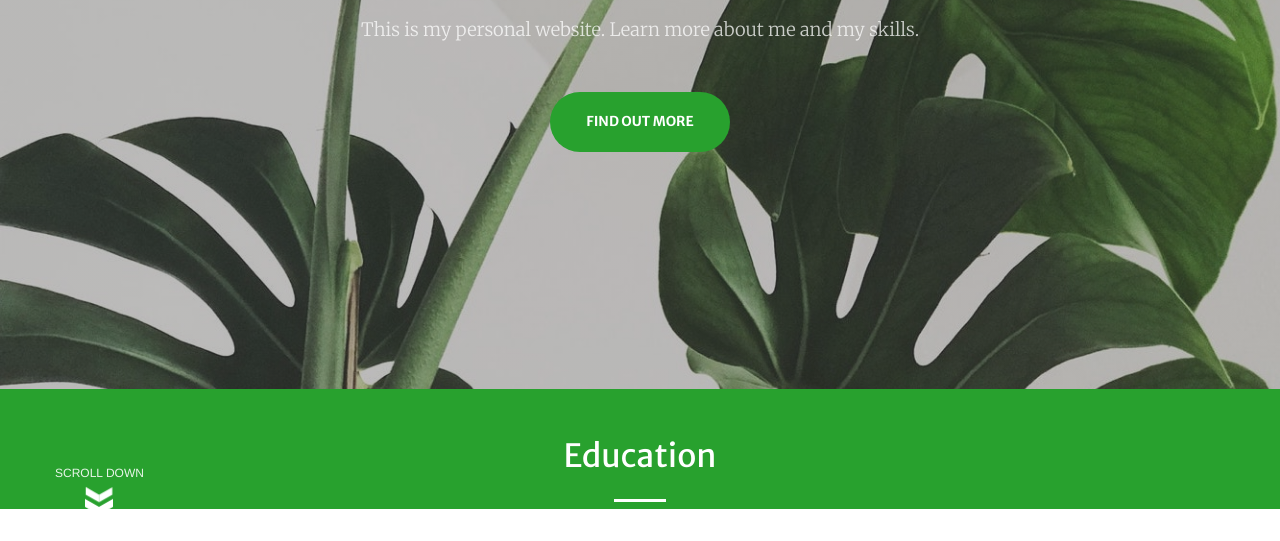
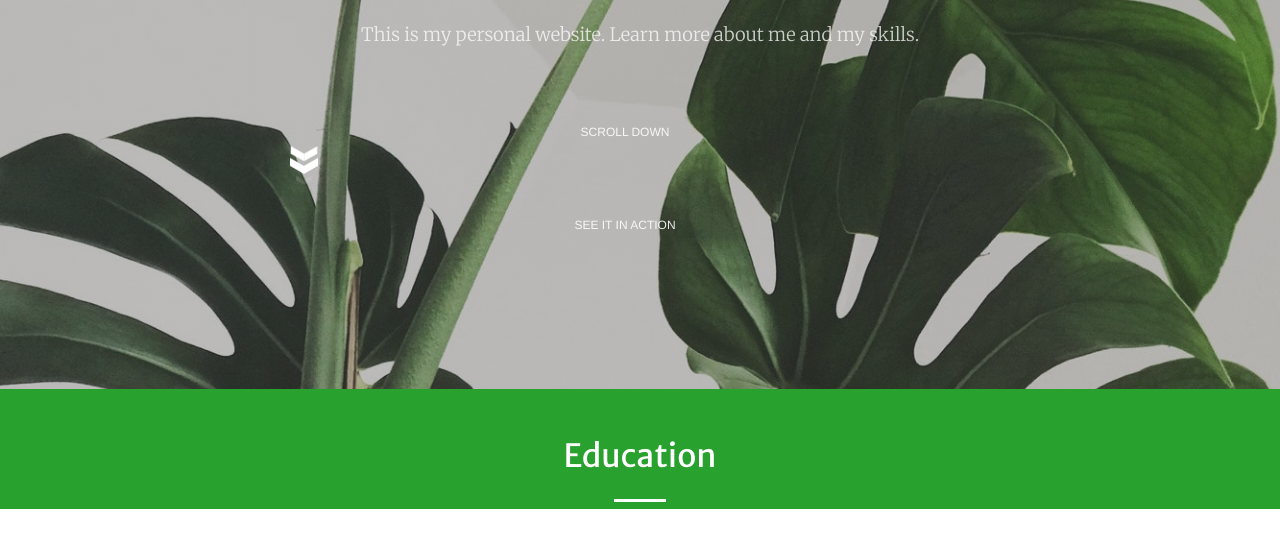
Before and after one commit to singhp1992/bts-personal, a website with bundled scripts: page index.html in a window 1280 px wide. Shown: the part 411-952 px from the top of the page. Built offline with nearby package versions, Linux system fonts and the light colour scheme.

Commit message:
putting scroll div in replacement of the button

```diff
--- a/index.html
+++ b/index.html
@@ -70,16 +70,16 @@
         </div>
         <div class="col-lg-8 align-self-baseline">
           <p class="text-white-75 font-weight-light mb-5">This is my personal website. Learn more about me and my skills.</p>
-          <a class="btn btn-primary btn-xl js-scroll-trigger" href="#education">Find Out More</a>
+          <!-- <a class="btn btn-primary btn-xl js-scroll-trigger" href="#education">Find Out More</a> -->
+                    <div class="container">
+                      <div class="chevron"></div>
+                      <div class="chevron"></div>
+                      <div class="chevron"></div>
+                      <span class="text">Scroll down</span>
+                      <a class="text" href="https://naegele.it">See it in action</a>
+                    </div>
         </div>
       </div>
-    </div>
-    <div class="container">
-      <div class="chevron"></div>
-      <div class="chevron"></div>
-      <div class="chevron"></div>
-      <span class="text">Scroll down</span>
-      <a class="text" href="https://naegele.it">See it in action</a>
     </div>
   </header>
 
```
